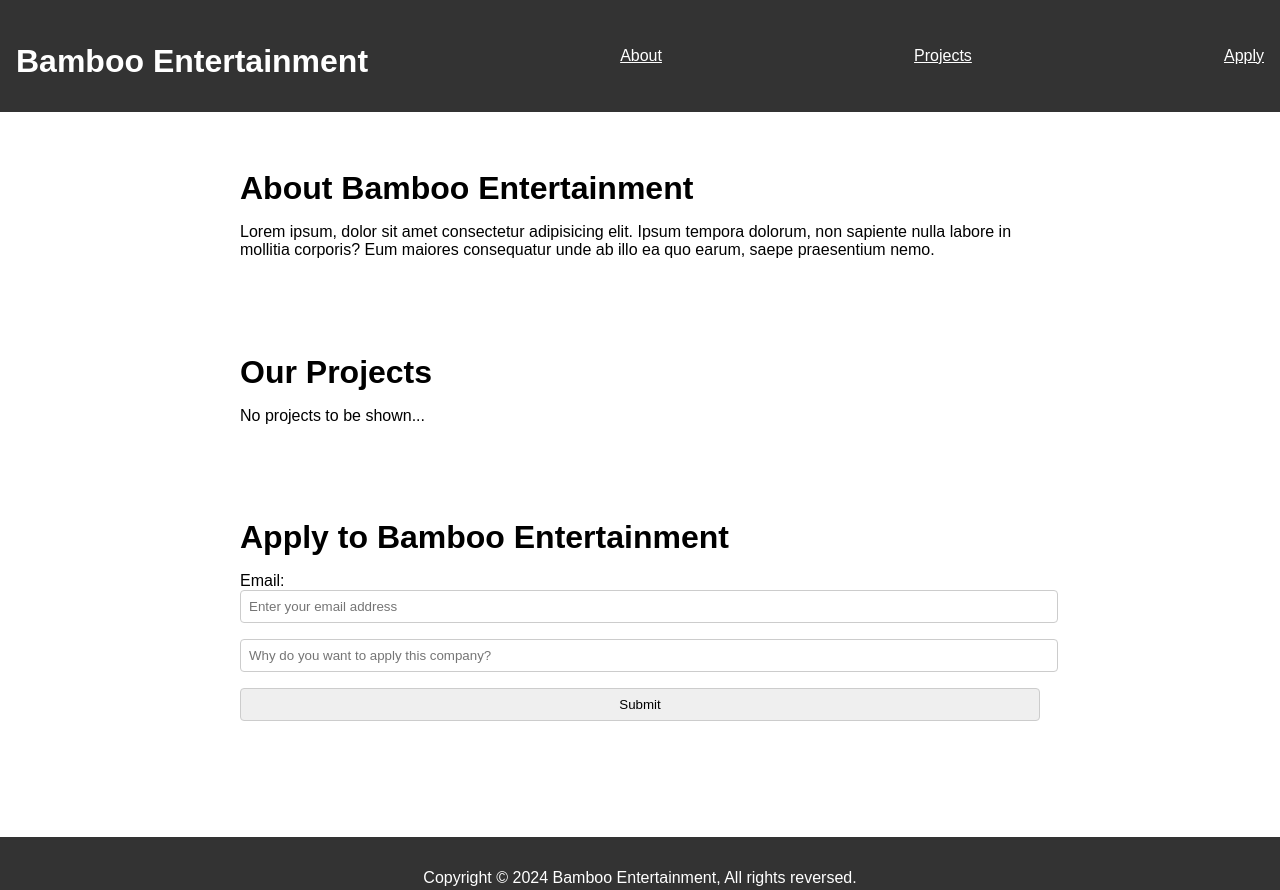
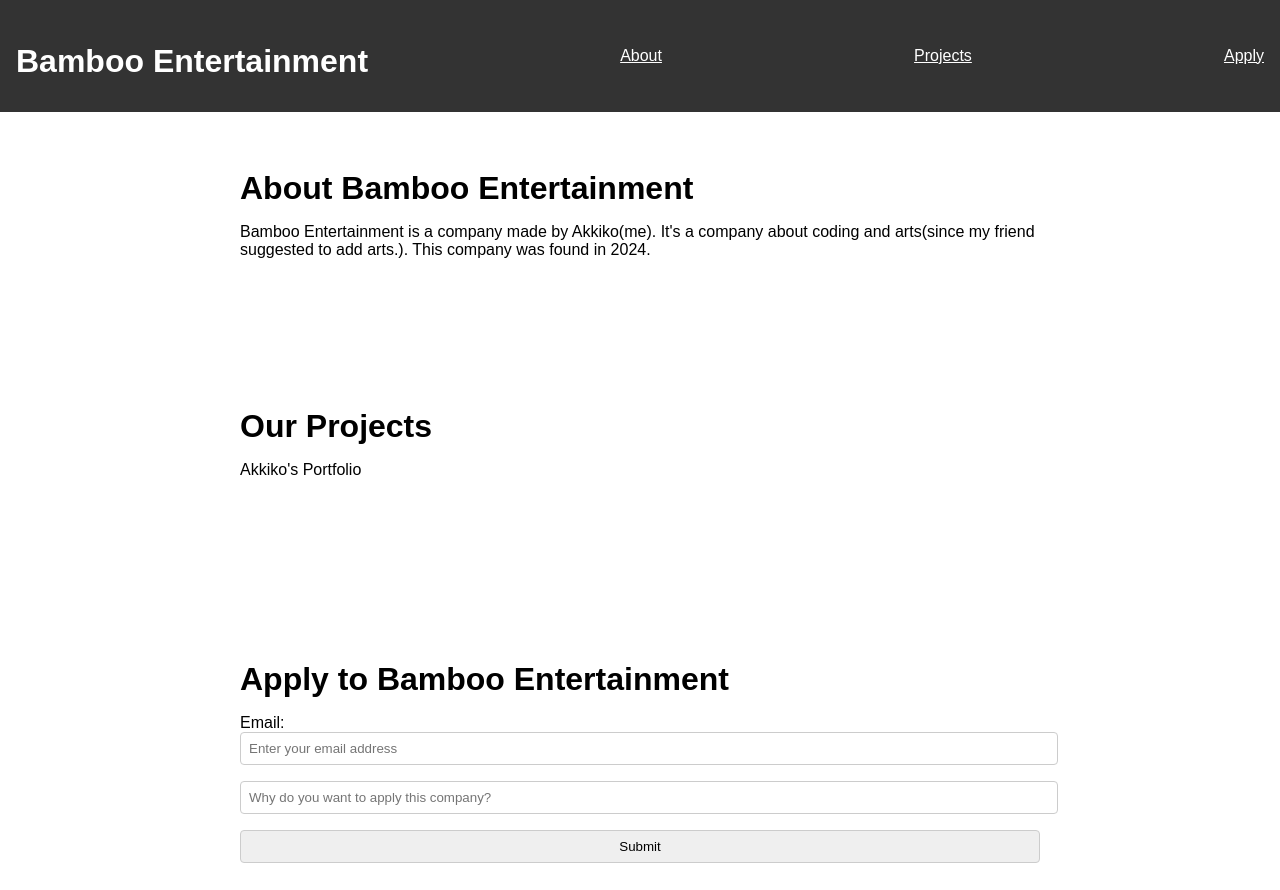
Before and after one commit to ChiChatDevs/Bamboo-Entertainment-Official-Website, a plain HTML site: page index.html in a window 1280 px wide. Shown: the top 890 px of the page. Drawn offline with Linux system fonts and the light colour scheme.

Commit message:
Update index.html

```diff
--- a/index.html
+++ b/index.html
@@ -19,14 +19,21 @@
     <main>
     <section id="about">
         <h2>About Bamboo Entertainment</h2>
-        <p>Lorem ipsum, dolor sit amet consectetur adipisicing elit. Ipsum tempora dolorum, non sapiente nulla labore in mollitia corporis? Eum maiores consequatur unde ab illo ea quo earum, saepe praesentium nemo.</p>
+        <p>Bamboo Entertainment is a company made by Akkiko(me). It's a company about coding and arts(since my friend suggested to add arts.). This company was found in 2024.</p>
     </section>
+    <br>
+    <br>
+    <br>
     <br>
     <br>
     <section id="projects">
         <h2>Our Projects</h2>
-        <p>No projects to be shown...</p>
+        <p>Akkiko's Portfolio</p>
+        <a href="indexcopy.html">Go to page</a>
     </section>
+    <br>
+    <br>
+    <br>
     <br>
     <br>
     <section id="apply">
@@ -41,6 +48,9 @@
     </main>
     <br>
     <br>
+    <br>
+    <br>
+    <br>
     <footer>
         <p>Copyright &copy; 2024 Bamboo Entertainment, All rights reversed.</p>
     </footer>
```
